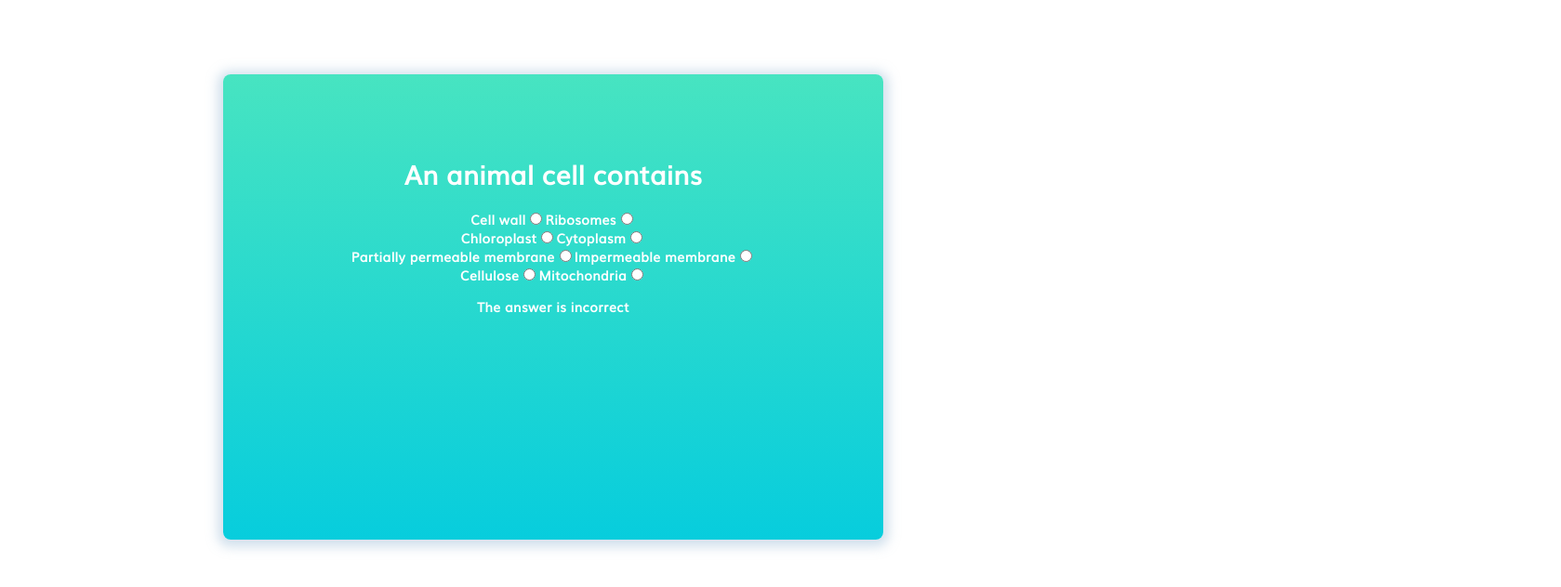
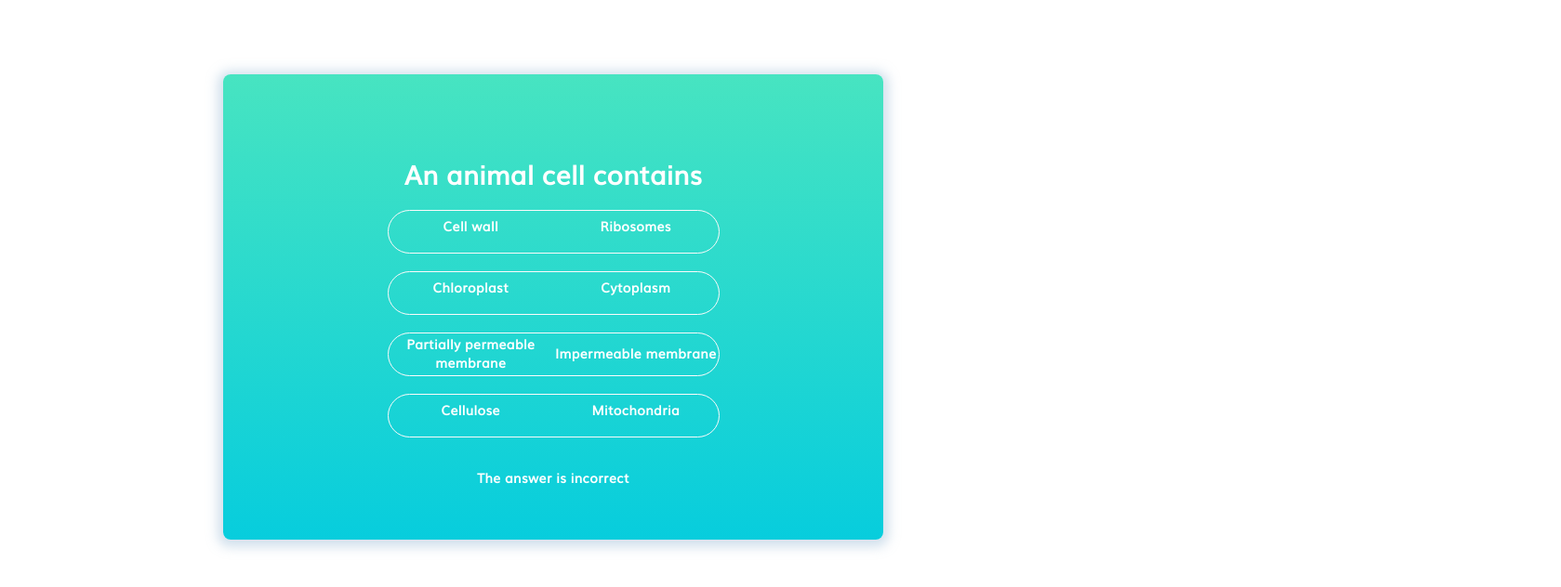
Before and after one commit to jackthb/multi-choice-component, a React (Create React App) app: page / in a window 1280 px wide. Shown: the top 632 px of the page at 93% size, 1679 px wide, since content can reach past the window. Built offline with nearby package versions, Linux system fonts and the light colour scheme.

Commit message:
small styling

```diff
--- a/src/index.css
+++ b/src/index.css
@@ -1,13 +1,13 @@
 @font-face {
-  font-family: 'Muli';
-  src: local('Muli'), url(./fonts/Muli.ttf) format('truetype');
+  font-family: "Muli";
+  src: local("Muli"), url(./fonts/Muli.ttf) format("truetype");
 }
 
 body {
   margin: auto;
   max-width: 800px;
-  font-family: Muli, -apple-system, BlinkMacSystemFont, 'Segoe UI', 'Roboto', 'Oxygen',
-    'Ubuntu', 'Cantarell', 'Fira Sans', 'Droid Sans', 'Helvetica Neue',
+  font-family: Muli, -apple-system, BlinkMacSystemFont, "Segoe UI", "Roboto",
+    "Oxygen", "Ubuntu", "Cantarell", "Fira Sans", "Droid Sans", "Helvetica Neue",
     sans-serif;
   -webkit-font-smoothing: antialiased;
   -moz-osx-font-smoothing: grayscale;
@@ -15,25 +15,16 @@ body {
   font-family: Muli;
   font-size: 14px;
   font-weight: bold;
-  font-stretch: normal;
-  font-style: normal;
-  line-height: normal;
   letter-spacing: 0.38px;
   text-align: center;
   color: #ffffff;
 }
 
-code {
-  font-family: source-code-pro, Menlo, Monaco, Consolas, 'Courier New',
-    monospace;
-}
-
-.container {
-  width: 1439px;
-  height: 843px;
-  background-color: #ffffff;
-}
 .Mask {
+  align-items: center;
+  justify-items: center;
+  display: grid;
+  min-width: 320px;
   width: 710px;
   height: 365px;
   margin: 80px 0px;
@@ -42,3 +33,61 @@ code {
   box-shadow: 0 2px 12px 6px rgba(167, 196, 220, 0.5);
   background-image: linear-gradient(to bottom, #47e4c1, #07cddd);
 }
+
+.slider {
+  display: grid;
+  align-items: center;
+  grid-template-columns: repeat(2, 1fr);
+  width: 50%;
+  height: 45px;
+  margin: 0 0 19px;
+  border-radius: 100px;
+  border: solid 1px #fbfbfb;
+  /* width: 710;
+  height: 365px;
+  border: 1px black solid;
+  border-radius: 100px;
+  position: relative; */
+  /* display: flex; */
+  /* align-items: stretch;
+  justify-content: stretch; */
+}
+
+label {
+  user-select: none;
+  cursor: pointer;
+  /* will-change: transform;
+  transform: translateZ(0px);
+  transition: transform 125ms ease-in-out, filter 125ms ease-in-out; */
+}
+
+label:hover {
+  transform: scale(1.15);
+}
+
+input[type="radio"] {
+  display: none;
+
+  &#t1 ~ .blob {
+    transform-origin: right center;
+  }
+
+  &#t2 ~ .blob {
+    transform-origin: left center;
+  }
+
+  // animated
+  &#t1:checked {
+    ~ .blob {
+      background: cornflowerblue;
+      animation-name: stretchyRev;
+    }
+  }
+
+  &#t2:checked {
+    ~ .blob {
+      background-color: skyblue;
+      animation-name: stretchy;
+    }
+  }
+}
```
